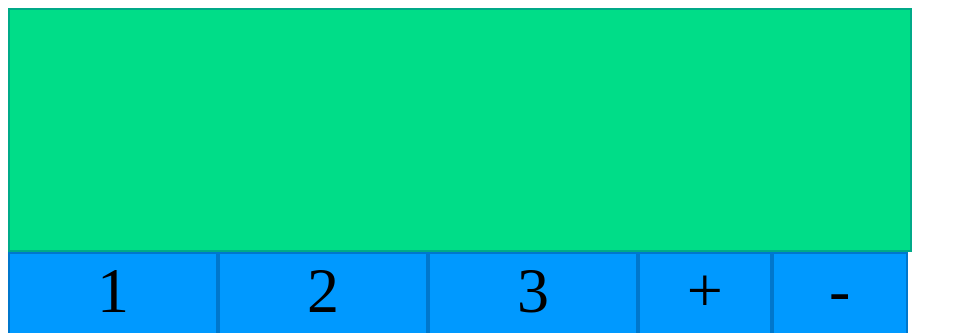
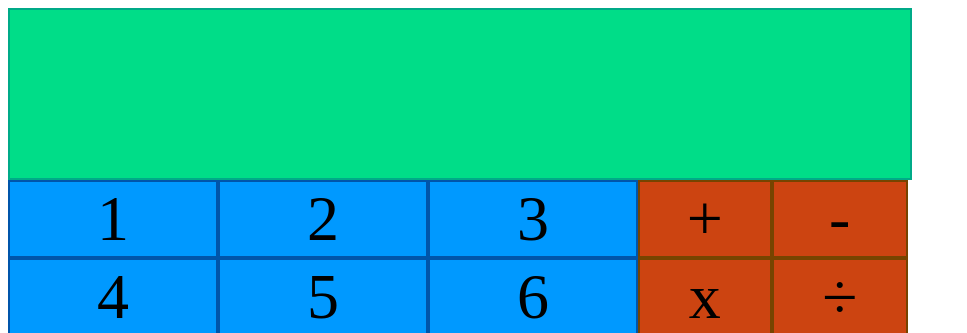
Before and after one commit to aristocrates/javascriptcalculator, a plain HTML site: page index.html in a window 1280 px wide. Shown: the top 333 px of the page, without its empty margins (0-967 px from the left). Drawn offline with Linux system fonts and the light colour scheme.

Commit message:
color scheme tweaks, bug fixes, and general UI improvements

```diff
--- a/script.js
+++ b/script.js
@@ -178,6 +178,11 @@ popclick = function() {
 }
 
 enterclick = function() {
+    if (current_num === "")
+    {
+	return;
+    }
+
     var display = document.getElementById("display");
     // base_display = display.innerHTML;
 
--- a/style.css
+++ b/style.css
@@ -3,8 +3,8 @@ Nicholas Meyer
 */
 
 html {
-    height: 100%;
-    width: 100%;
+    height: 70%;
+    width: 95%;
 }
 
 body {
@@ -50,15 +50,9 @@ div.num {
     width: 20%;
     height: 30%;
     background: #0099FF;
-    border: 2px #0077CC solid;
+    border: 2px #0055AA solid;
     display: table-cell;
     text-align: center;
-    font-size: 400%;
-}
-
-div.operator {
-    width: 20%;
-    height: 30%;
     font-size: 400%;
 }
 
@@ -103,10 +97,11 @@ div.operatorrow {
 }
 
 div.operator {
-    /*width: 10%;*/
+    width: 20%;
     height: 30%;
-    background: #0099FF;
-    border: 2px #0077CC solid;
+    font-size: 400%;
+    background: #CC4411;
+    border: 2px #774400 solid;
     text-align: center;
     display: table-cell;
 }
@@ -132,7 +127,7 @@ div.operator {
     }
 }
 
-@media only screen and (max-width: 450px) {
+@media only screen and (max-width: 470px) {
     div.operatortable {
 	width: 40%;
     }
@@ -147,9 +142,9 @@ div.operator {
     }
 }
 
-@media only screen and (max-width: 320px) {
+@media only screen and (max-width: 340px) {
     div.operatortable {
-	font-size: 35%;
+	font-size: 65%;
     }
 
     div#warning {
```
